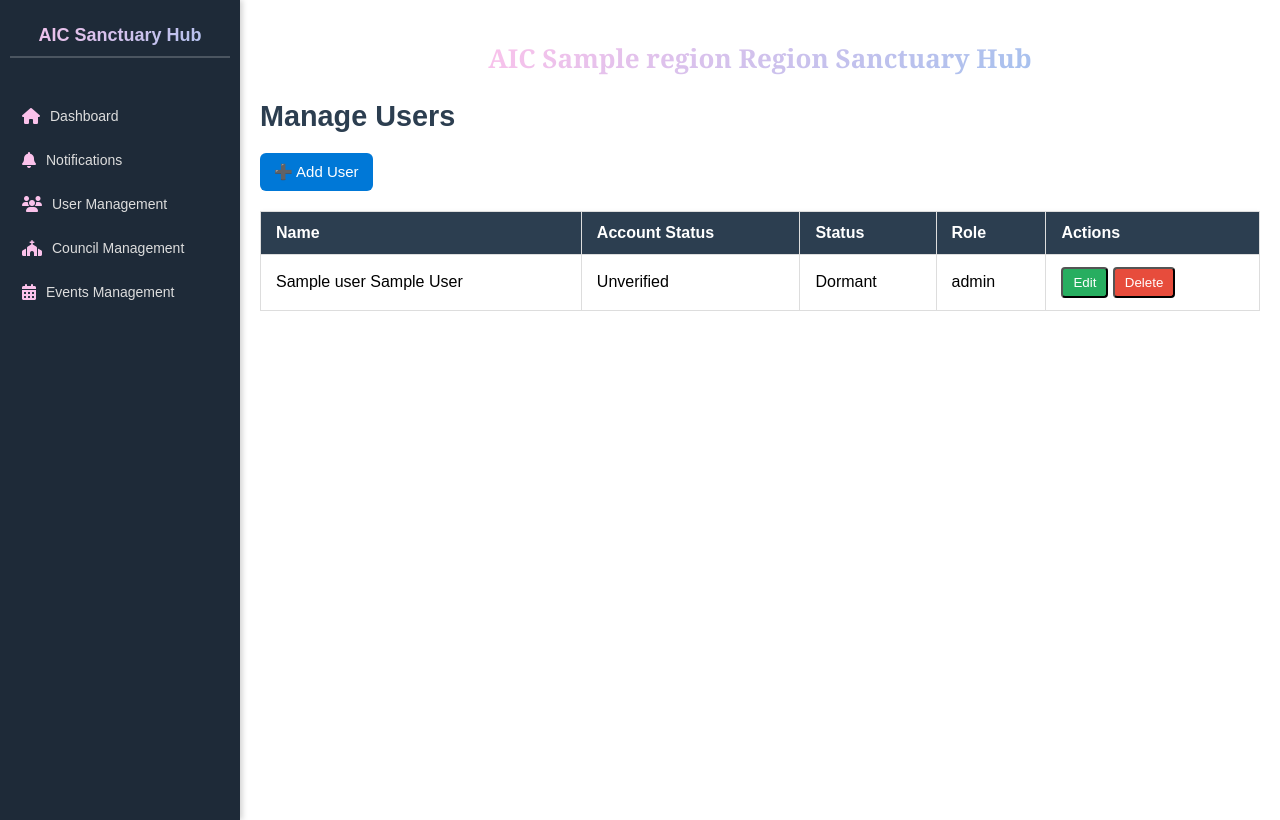
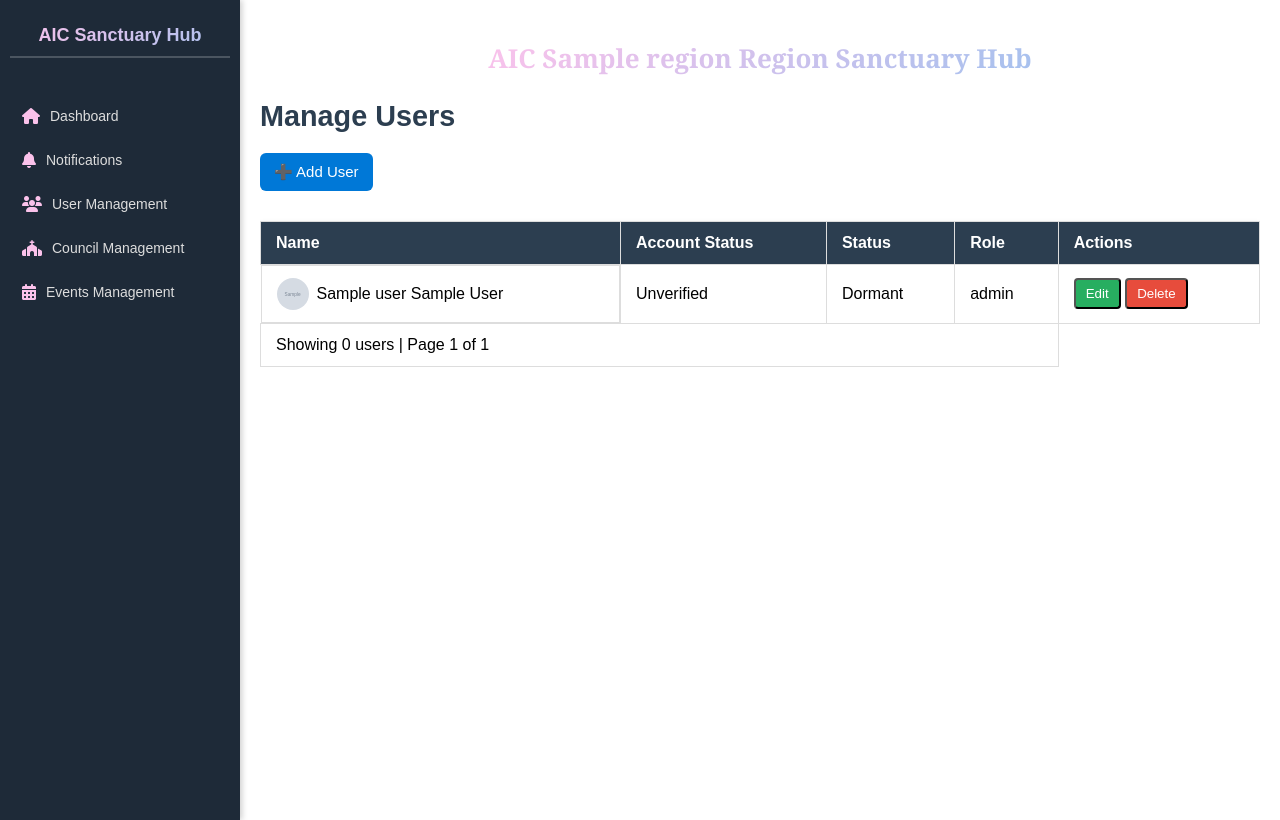
Before and after one commit to ipkiruiYegon/aic-sanctuary-hub, a FastAPI app: template app/templates/users.html in a window 1280 px wide. Run offline with FastAPI, Linux system fonts and the light colour scheme; the template is opened without the code that fills it: most values are stand-ins (such as "Sample title", 1, 10 or a date in 2020); grey boxes marked "Sample" are stand-in pictures; parts of the project's set-up code (start-up, migrations or seed data) failed here and were passed over; some libraries are stand-ins or nearby versions.

Commit message:
feat: Enhance user table with avatar display, sticky header, and validation for user creation

```diff
--- a/app/static/css/style.css
+++ b/app/static/css/style.css
@@ -159,7 +159,13 @@ body {
 
 .table-container {
     overflow-x: auto;
+    overflow-y: auto;
+    max-height: 400px;
+    margin-top: 10px;
+
 }
+
+
 
 .user-table {
     width: 100%;
@@ -176,6 +182,14 @@ body {
     text-align: left;
 }
 
+/* Sticky header */
+.user-table thead th {
+    position: sticky;
+    top: 0;
+
+}
+
+
 .user-table th {
     background: #2c3e50;
     color: white;
@@ -184,6 +198,37 @@ body {
 .user-table tr:nth-child(even) {
     background: #f2f2f2;
 }
+
+.firstname-cell {
+    display: flex;
+    align-items: center;
+    gap: 8px;
+    /* space between avatar and text */
+}
+
+.user-photo,
+.user-initials {
+    width: 32px;
+    height: 32px;
+    border-radius: 50%;
+    /* round shape */
+    flex-shrink: 0;
+}
+
+.user-photo {
+    object-fit: cover;
+}
+
+.user-initials {
+    background-color: #007bff;
+    color: #fff;
+    display: flex;
+    align-items: center;
+    justify-content: center;
+    font-weight: bold;
+    text-transform: uppercase;
+}
+
 
 .btn-secondary {
     background: #27ae60;
--- a/app/templates/users.html
+++ b/app/templates/users.html
@@ -201,6 +201,47 @@
 
         form.addEventListener("submit", async function (event) {
             event.preventDefault();
+            const title = form.querySelector("[name='title']").value;
+            const firstName = form.querySelector("[name='first_name']").value;
+            const lastName = form.querySelector("[name='last_name']").value;
+            const phoneNo = form.querySelector("[name='phone_no']").value;
+            const churchRole = form.querySelector("[name='role']").value;
+            const region = form.querySelector("[name='region_id']").value;
+            const district = form.querySelector("[name='district_id']").value;
+            const localChurch = form.querySelector("[name='local_church_id']").value;
+
+            // --- UUID regex ---
+            const uuidRegex = /^[0-9a-f]{8}-[0-9a-f]{4}-[1-5][0-9a-f]{3}-[89ab][0-9a-f]{3}-[0-9a-f]{12}$/i;
+
+
+
+            // --- Firstname validation ---
+            const firstnameRegex = /^[A-Za-z]{3,}$/;
+
+            if (!firstnameRegex.test(firstName)) {
+                return showError("First_name must be at least 3 letters, contain no spaces, and only one name.");
+            }
+
+            // --- Phone validation ---
+            const phoneRegex = /^0\d{9}$/; // starts with 0 + 9 digits = 10 total
+            if (!phoneRegex.test(phoneNo)) {
+                return showError("Phone number must be 10 digits, start with 0, and contain only numbers.");
+            }
+
+            // --- UUID validation for church, region, dcc ---
+            if (!uuidRegex.test(region)) {
+                return showError("Region must be a valid UUID.");
+            }
+            if (!uuidRegex.test(district)) {
+                return showError("District must be a valid UUID.");
+            }
+            if (!uuidRegex.test(localChurch)) {
+                return showError("Local Church must be a valid UUID.");
+            }
+
+
+
+
 
             const formData = new FormData(form);
 
--- a/app/templates/users_table.html
+++ b/app/templates/users_table.html
@@ -14,7 +14,20 @@
         <tbody>
             {% for user in users %}
             <tr>
-                <td>{{ user.title }} {{ user.first_name }} {{ user.last_name }}</td>
+                <td class="firstname-cell">{% if user.avatar_image %}
+                    <img src="{{ user.avatar_image }}" alt="{{ user.first_name }} {{ user.last_name }}"
+                        class="user-photo">
+                    <span>{{ user.title }} {{ user.first_name }} {{ user.last_name }}</span>
+                    {% else %}
+                    <div class="user-initials">
+                        {{ user.first_name[0]|upper }}{{ user.last_name[0]|upper }}
+
+                    </div>
+                    <span>{{ user.title }} {{ user.first_name }} {{ user.last_name }}</span>
+                    {% endif %}
+
+
+                </td>
                 <td>{{ "Verified" if user.linked else "Unverified" }}</td>
                 <td>{{ "Active" if user.is_active else "Dormant" }}</td>
                 <td>{{ user.role }}</td>
@@ -37,6 +50,15 @@
             </tr>
             {% endfor %}
         </tbody>
+        <tfoot>
+            <tr>
+                <td colspan="4" id="tableFooter">
+                    Showing <span id="userCount">0</span> users | Page <span id="currentPage">1</span> of <span
+                        id="totalPages">1</span>
+                </td>
+            </tr>
+        </tfoot>
+
     </table>
 </div>
 {% else %}
```
